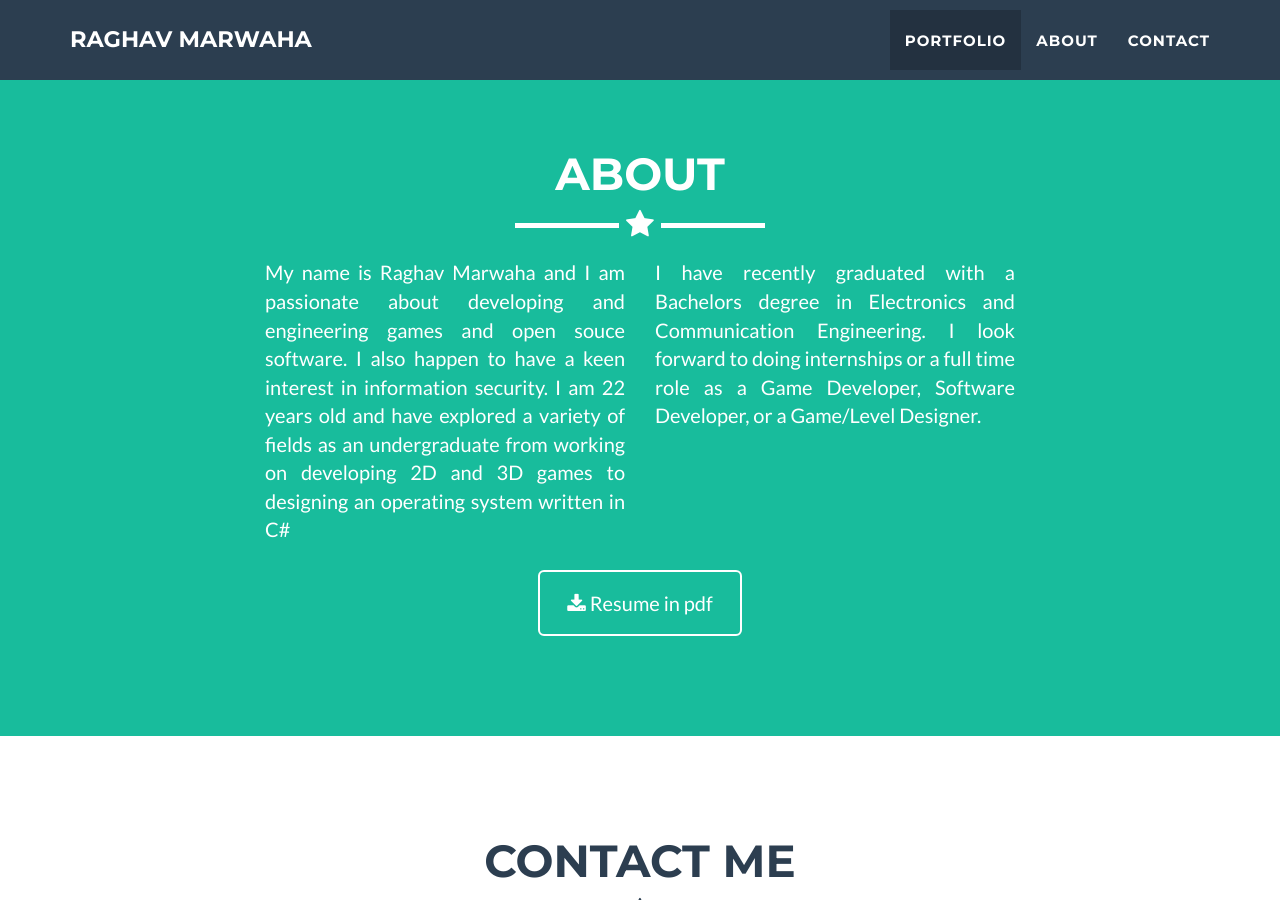
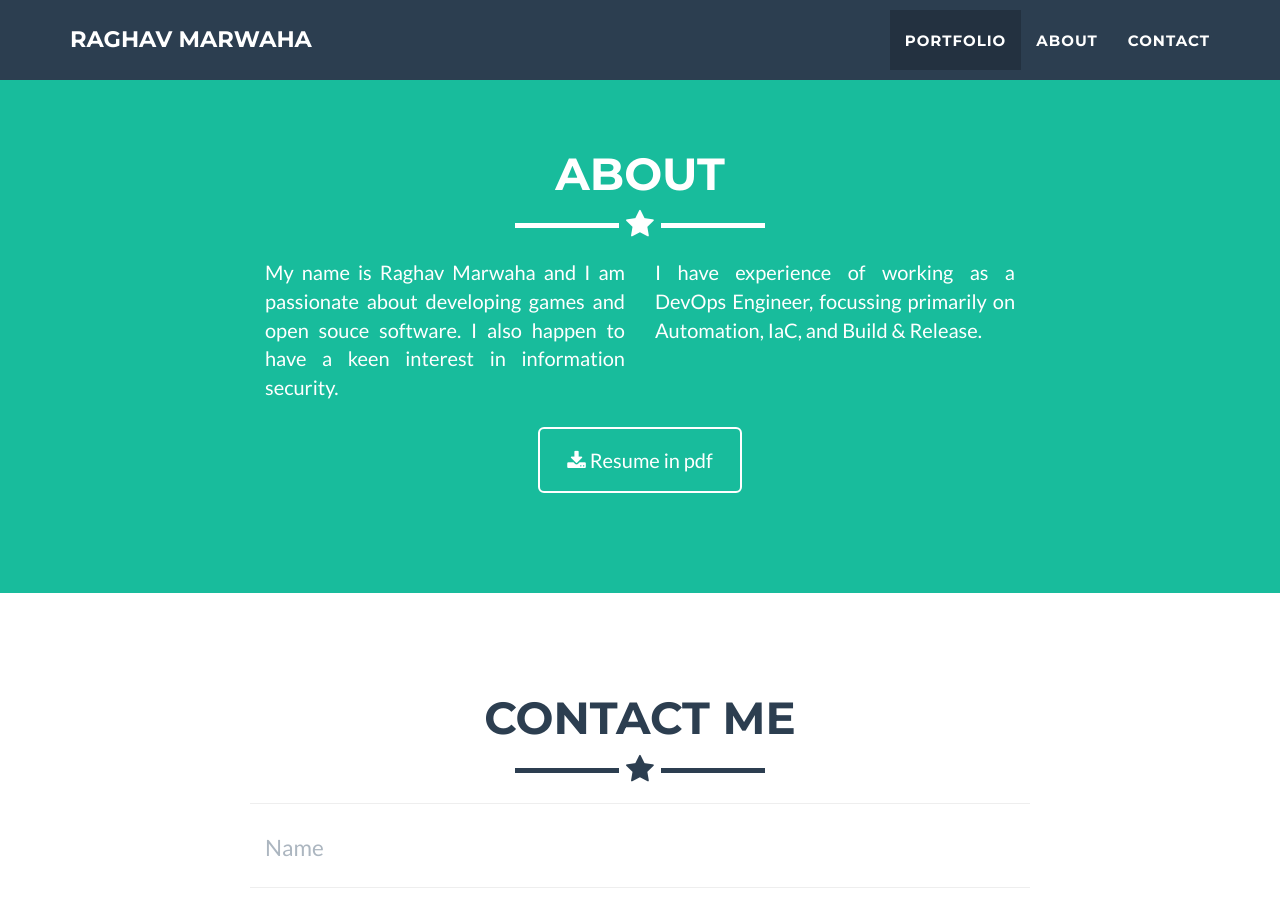
Before and after one commit to marwaha-raghav/marwaha-raghav.github.io, a Jekyll site: the page built from _posts/2014-07-18-project-1.markdown, in a window 1280 px wide and 900 px high, scrolled down 1882 px. Built offline with Jekyll 4.4.1, drawn with Linux system fonts in a browser that asks for light colours.

Commit message:
Made changes in about.html

```diff
--- a/_includes/about.html
+++ b/_includes/about.html
@@ -9,10 +9,10 @@
             </div>
             <div class="row">
                 <div class="col-lg-4 col-lg-offset-2">
-                    <p style = "text-align: justify">My name is Raghav Marwaha and I am passionate about developing and engineering games and open souce software. I also happen to have a keen interest in information security. I am 22 years old and have explored a variety of fields as an undergraduate from working on developing 2D and 3D games to designing an operating system written in C#</p>
+                    <p style = "text-align: justify">My name is Raghav Marwaha and I am passionate about developing games and open souce software. I also happen to have a keen interest in information security.</p>
                 </div>
                 <div class="col-lg-4">
-                    <p style = "text-align: justify">I have recently graduated with a Bachelors degree in Electronics and Communication Engineering. I look forward to doing internships or a full time role as a Game Developer, Software Developer, or a Game/Level Designer.</p>
+                    <p style = "text-align: justify">I have experience of working as a DevOps Engineer, focussing primarily on Automation, IaC, and Build & Release. </p>
                 </div>
                 <div class="col-lg-8 col-lg-offset-2 text-center">
                     <a target="blank" rel="noopener noreferrer" href="http://linkedin.com/in/raghav-marwaha-7a9640167" class="btn btn-lg btn-outline">
```
